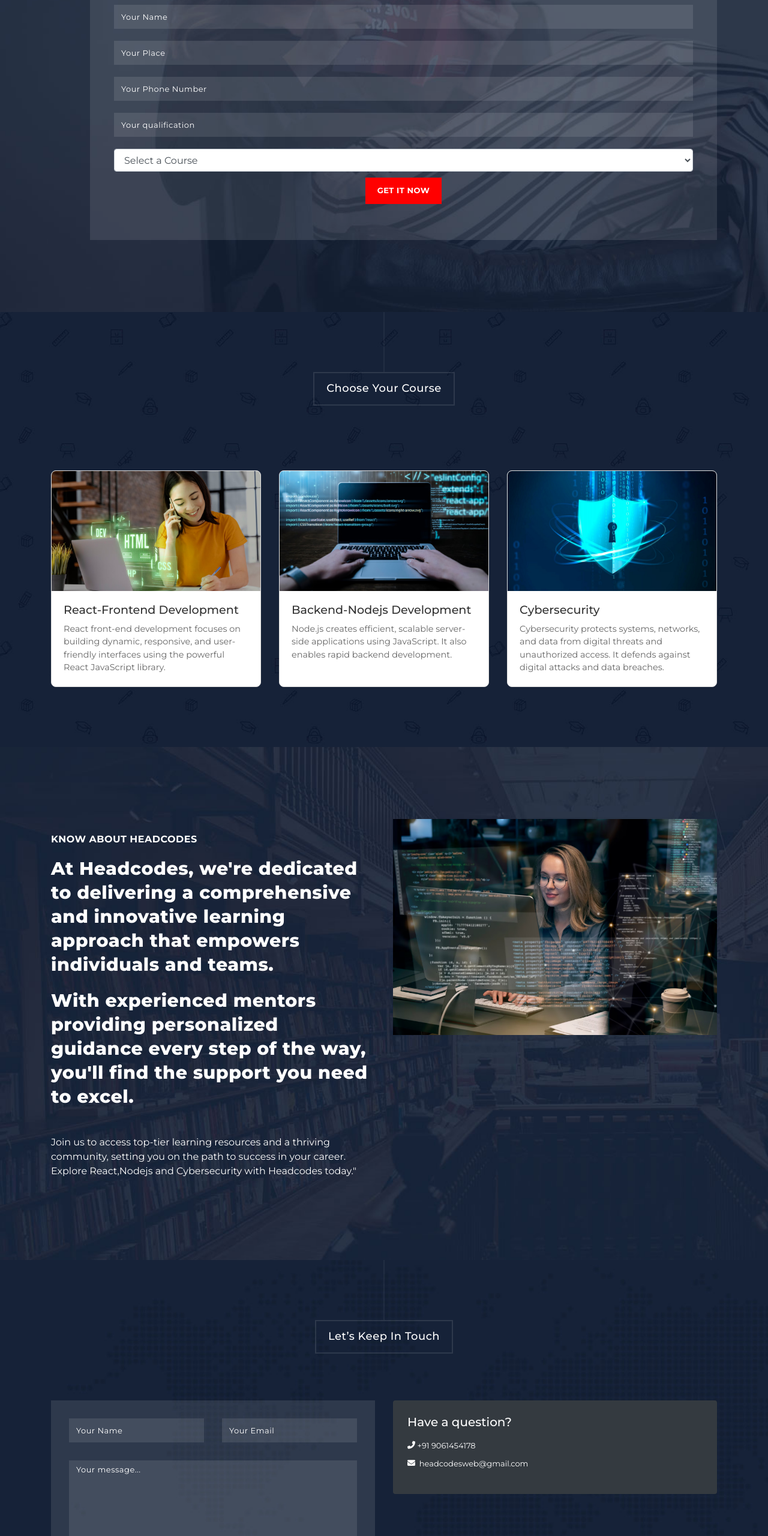
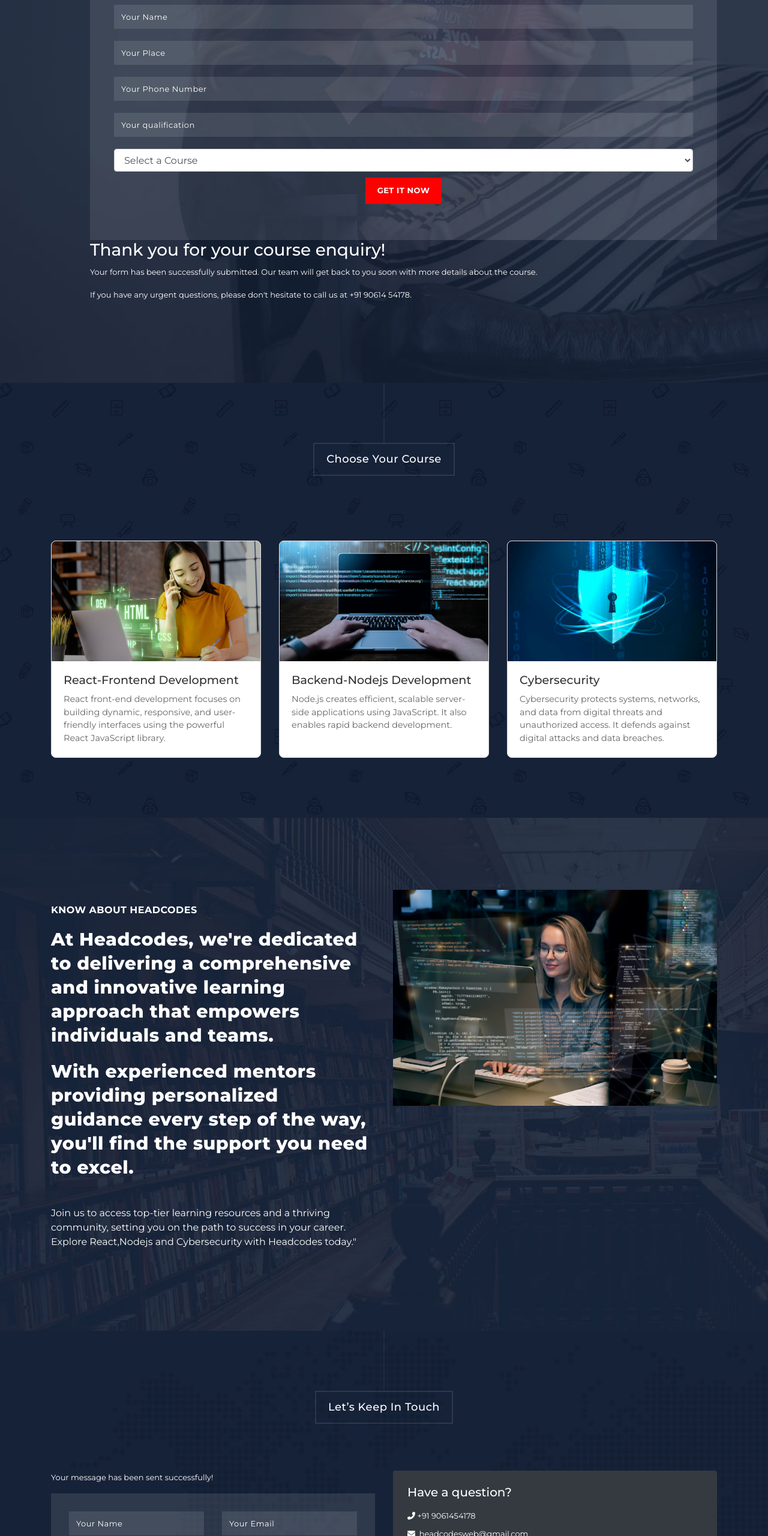
Before and after one commit to Headcodes/Academy, a plain HTML site: page index.html in a window 1280 px wide. Shown: the part 1920-4480 px from the top of the page at 60% size. Drawn offline with nearby package versions, Linux system fonts and the light colour scheme.

```diff
--- a/index.html
+++ b/index.html
@@ -17,6 +17,7 @@
       <link rel="stylesheet" href="https://cdnjs.cloudflare.com/ajax/libs/font-awesome/6.5.2/css/all.min.css">
 
     <title>HeadCodes</title>
+    <link rel="icon" href="./assets/images/png white logo (3).png" type="image/x-icon" />
 
     <!-- Bootstrap core CSS -->
     <link href="vendor/bootstrap/css/bootstrap.min.css" rel="stylesheet">
@@ -200,7 +201,7 @@
                 </div>
                 <div class="col-md-12">
                   <fieldset>
-                    <input name="phone-number" type="tel" class="form-control" id="phone-number" placeholder="Your Phone Number" required="">
+                    <input name="phone-number" type="number" class="form-control" id="phone-number" placeholder="Your Phone Number" required="">
                   </fieldset>
                 </div>
                 <div class="col-md-12">
@@ -225,7 +226,11 @@
                 </div>
               </div>
             </form>
-            <div class="success-message" style="display:none;"></div>
+            <div class="success-message" style="color:white">
+              <h3>Thank you for your course enquiry!</h3>
+              <p>Your form has been successfully submitted. Our team will get back to you soon with more details about the <span id="selected-course"></span> course.</p>
+              <p>If you have any urgent questions, please don't hesitate to call us at +91 90614 54178.</p>
+            </div>
           </div>
         </div>
       </div>
@@ -301,8 +306,8 @@
           </div>
         </div>
         <div class="col-md-6">
-          <div class="success-message1" style="display:none;">
-            <p>Your message has been sent successfully!</p>
+          <div class="success-message1" style="color: white;">
+            <p>Your message has been sent successfully! </p>
           </div>
             <form id="contactEnquiry" action="">
             <div class="row">
@@ -439,6 +444,7 @@
     </script>
      <!-- Ajax Success Message and Redirection -->
      <script>
+     $(document).ready(function() {
   $("#courseEnquiry").submit((e) => {
     e.preventDefault();
     $.ajax({
@@ -447,7 +453,7 @@
       method: "post",
       success: function(response) {
         $("#courseEnquiry").hide();
-                  $(".success-message").text("Form submitted successfully").show();
+        $(".success-message").html("<h3>Form submitted successfully</h3><p>Thank you for your course enquiry. We'll get back to you soon.</p>").show();
       },
       error: function(err) {
         alert("Something went wrong.");
@@ -457,17 +463,19 @@
 
   $("#contactEnquiry").submit((e) => {
     e.preventDefault();
+    var name = $("#contactEnquiry input[name='name']").val();
     $.ajax({
       url: "https://script.google.com/macros/s/AKfycbzyKcUkRw_Vs5EToptHBjJS8dm_xLiUVwlpyNP-b4j2-kkdi26pUte1HMeNgRXAJpco/exec",
       data: $("#contactEnquiry").serialize(),
       method: "post",
       success: function(response) {
-                $(".success-message1").show();
         $("#contactEnquiry").hide();
+        $(".success-message1").html("<h3>Thank you for contacting us, " + name + "!</h3><p>Your message has been successfully submitted. We'll get back to you as soon as possible.</p>").show();
       },
       error: function(err) {
         alert("Something went wrong.");
       }
+    });
   });
 });
   </script>
```
Also changed, not shown: assets/images/png white logo (3).png (added). Lines whose indentation alone changed are shown as unchanged.
